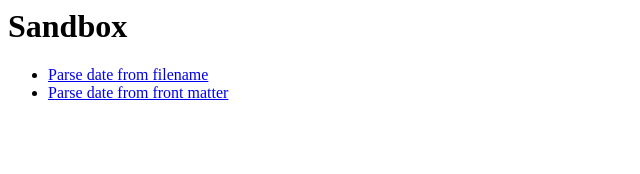
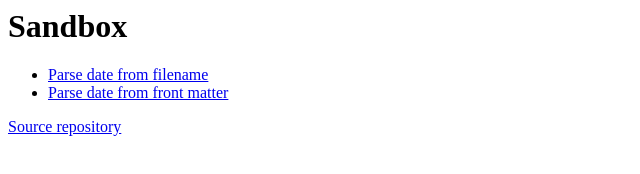
Before and after one commit to knokmki612/sandbox-11ty, a plain HTML site: page index.html in a window 1280 px wide. Shown: the whole page, without its empty margins (0-640 px from the left). Drawn offline with Linux system fonts and the light colour scheme.

Commit message:
deploy: f48c9625a1cce876e52deccfa3f816d44c0e5bef

```diff
--- a/index.html
+++ b/index.html
@@ -3,3 +3,4 @@
 <li><a href="./2021-04-30/">Parse date from filename</a></li>
 <li><a href="./parse-date-from-front-matter/">Parse date from front matter</a></li>
 </ul>
+<p><a href="https://github.com/knokmki612/sandbox-11ty">Source repository</a></p>
```
